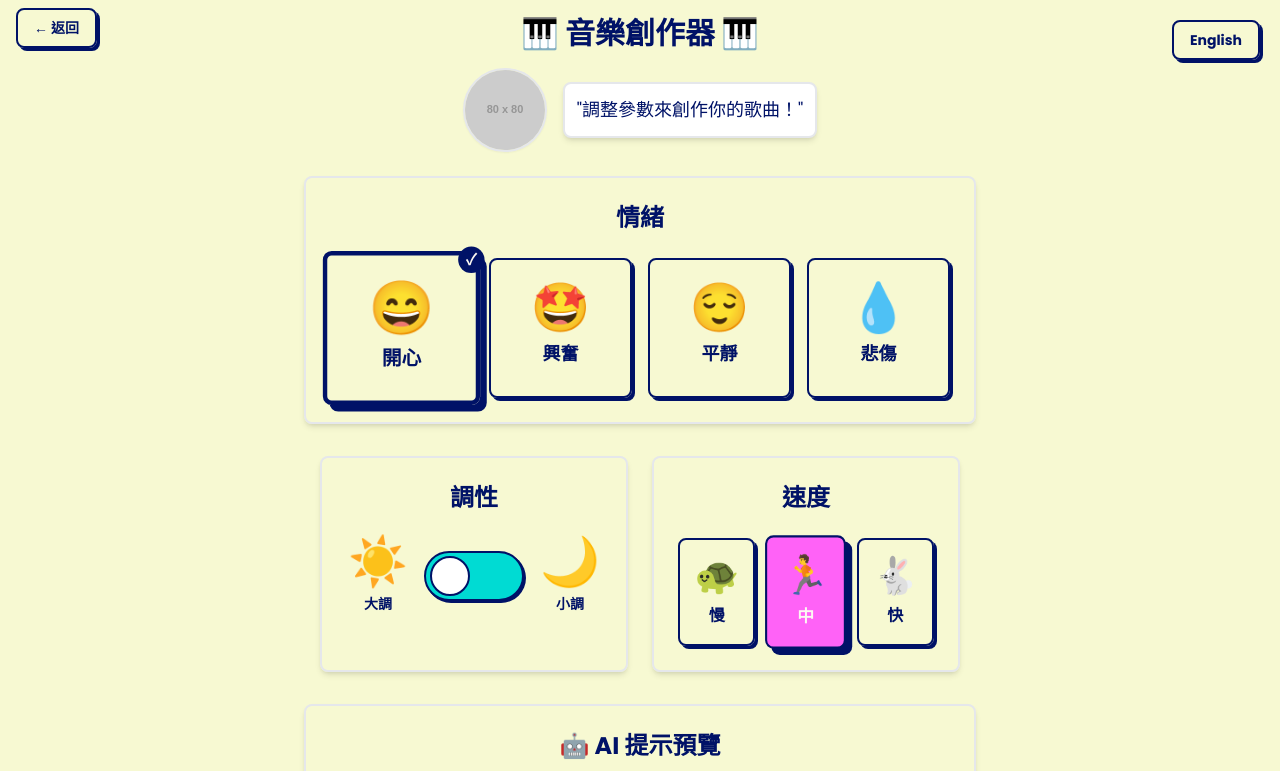
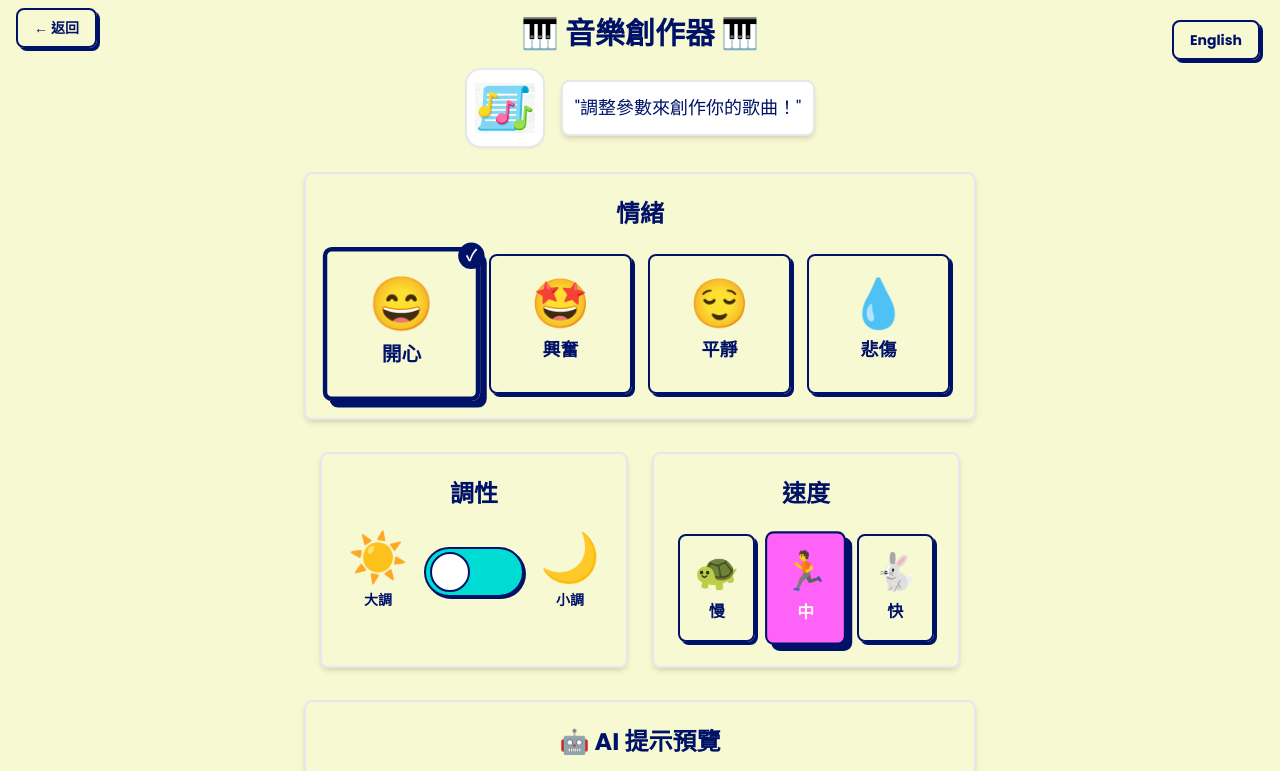
Before and after one commit to herman925/piano-score-generator, a plain HTML site: page mixer.html in a window 1280 px wide. Shown: the top 771 px of the page. Drawn offline with nearby package versions, Linux system fonts and the light colour scheme; placeholder pictures from the web are drawn by us.

Commit message:
feat: replace placeholder mascot with EqualPlay logo
- Updated mascot image from placeholder to actual EqualPlay square logo asset
- Added proper styling with white background, rounded corners, and padding for logo display
- Updated alt text in both English and Chinese translations to reflect brand logo

```diff
--- a/mixer.html
+++ b/mixer.html
@@ -168,7 +168,7 @@
     <div class="flex flex-col items-center justify-center min-h-screen p-4">
         <h1 id="page-title" class="text-3xl font-bold mb-4 text-center">🎹 音樂創作器 🎹</h1>
         <div class="flex items-center justify-center mb-6 text-lg">
-            <img src="https://placehold.co/80x80/FBBF24/3B0764?text=Bear" alt="友善的熊寶寶吉祥物" class="rounded-full border-2 border-foreground shadow-sm mr-4">
+            <img id="mascot-image" src="assets/EqualPlay_Logo_Square.jpg" alt="EqualPlay 方形標誌" class="w-20 h-20 object-contain bg-white rounded-2xl border-2 border-foreground shadow-sm mr-4 p-2">
             <p id="mascot-text" class="p-3 bg-white rounded-lg shadow-md border-2 border-foreground">"調整參數來創作你的歌曲！"</p>
         </div>
 
@@ -267,7 +267,7 @@
                 title: '音樂創作器 - 參數設定',
                 pageTitle: '🎹 音樂創作器 🎹',
                 mascotText: '"調整參數來創作你的歌曲！"',
-                mascotAlt: '友善的熊寶寶吉祥物',
+                mascotAlt: 'EqualPlay 方形標誌',
                 feelingHeader: '情緒',
                 happy: '開心',
                 excited: '興奮',
@@ -294,7 +294,7 @@
                 title: 'Music Mixer - Parameters',
                 pageTitle: '🎹 Music Mixer 🎹',
                 mascotText: '"Turn the dials to create your song!"',
-                mascotAlt: 'Friendly Bear Mascot',
+                mascotAlt: 'EqualPlay square logo',
                 feelingHeader: 'FEELING',
                 happy: 'Happy',
                 excited: 'Excited',
@@ -329,7 +329,7 @@
             document.title = t.title;
             document.getElementById('page-title').textContent = t.pageTitle;
             document.getElementById('mascot-text').textContent = t.mascotText;
-            document.querySelector('img').alt = t.mascotAlt;
+            document.getElementById('mascot-image').alt = t.mascotAlt;
             document.getElementById('feeling-header').textContent = t.feelingHeader;
             document.getElementById('key-header').textContent = t.keyHeader;
             document.getElementById('speed-header').textContent = t.speedHeader;
```
Also changed, not shown: assets/EqualPlay_Logo_Square.jpg (added).
